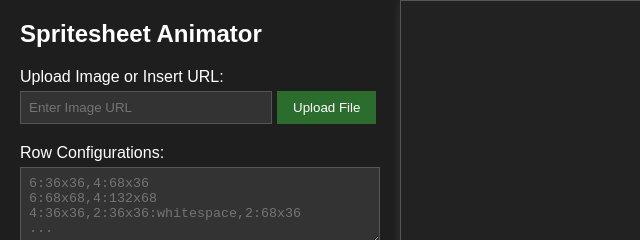
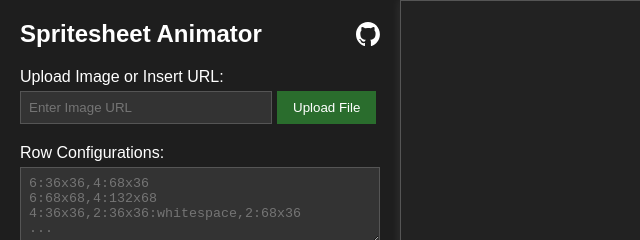
Before and after one commit to Mopzilla/SpritesheetAnimator, a plain HTML site: page index.html in a window 1280 px wide. Shown: the top 240 px of the page, 0-640 px from the left. Drawn offline with Linux system fonts and the light colour scheme.

Commit message:
SEO improvements

```diff
--- a/index.html
+++ b/index.html
@@ -3,12 +3,14 @@
 <head>
     <meta charset="UTF-8">
     <meta name="viewport" content="width=device-width, initial-scale=1.0">
-    <title>Spritesheet Animator</title>
+    <title>Spritesheet Animator by Mopzilla</title>
+    <meta name="description" content="Preview and record your animated sprite in a top-down game environment using Spritesheet Animator. Supports non-uniform spritesheets.">
+    <meta name="author" content="mopzilla">
     <link rel="stylesheet" href="styling.css">
 </head>
 <body>
     <div id="left-column">
-        <h2>Spritesheet Animator</h2>
+        <header>Spritesheet Animator<a href="https://github.com/Mopzilla/SpritesheetAnimator" target="_blank"><img src="github-mark-white.svg" alt="Spritesheet Animator GitHub Repository by Mopzilla" width="24" height="24"></a></header>
         <label for="image-url">Upload Image or Insert URL:</label>
         <div id="image-input-container">
             <div id="image-url-input-wrapper">
--- a/styling.css
+++ b/styling.css
@@ -20,6 +20,25 @@ body {
     padding: 20px;
     box-sizing: border-box;
     overflow-y: auto;
+}
+
+header {
+    font-weight: 600;
+    font-size: 24px;
+    margin-bottom: 20px;
+    display: flex;
+    justify-content: space-between;
+    align-items: center;
+}
+
+header a {
+    height: 24px;
+    width: 24px;
+    transition: transform 0.25s;
+}
+
+header a:hover {
+    transform: rotate(15deg);
 }
 
 #right-column {
```
Also changed, not shown: github-mark-white.svg (added).
